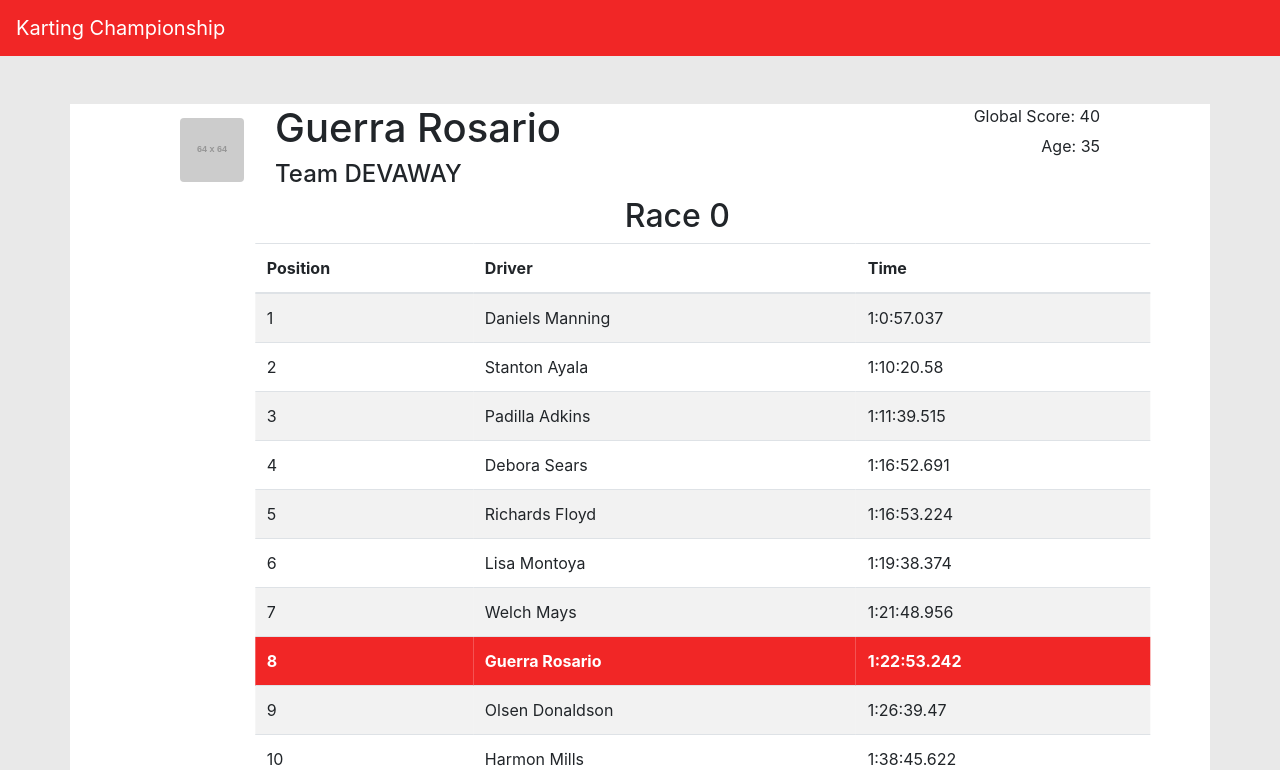
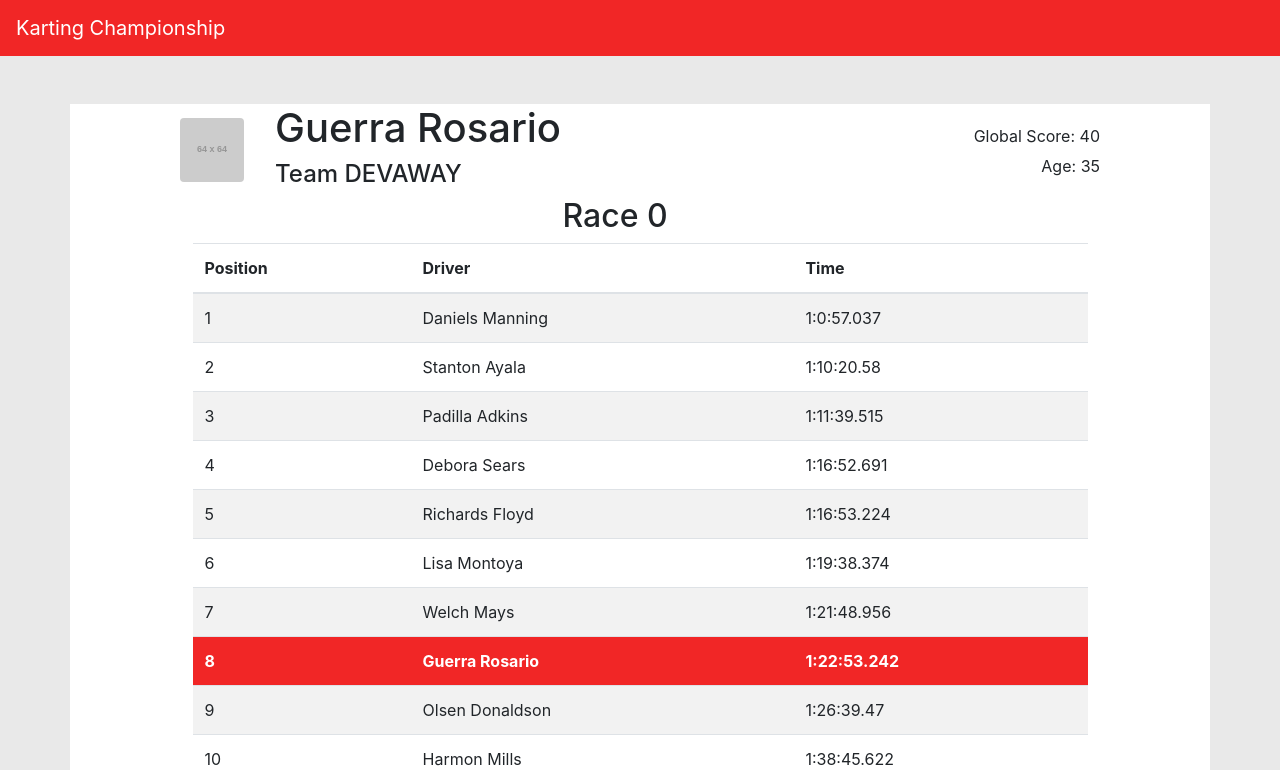
Before and after one commit to vCabeza/kart-ranking, a React (Create React App) app: page /kart-ranking/driver/5f3a3c5f086b43d06ac5a984 in a window 1280 px wide. Shown: the top 770 px of the page. Built offline with nearby package versions, Linux system fonts and the light colour scheme.

Commit message:
Slider Indications

```diff
--- a/src/components/drivers/DriverProfile.jsx
+++ b/src/components/drivers/DriverProfile.jsx
@@ -38,7 +38,7 @@ class DriverProfile extends Component {
             </Row>
           </Col>
 
-          <Col xs={8} md={{ offset: 3, span: 2 }}>
+          <Col xs={8} md={{ offset: 3, span: 2 }} style={{ marginTop: '20px' }}>
             <Row as={Col} className='profileInfo'>
               <p>Global Score: {this.props.selectedDriver.globalScore}</p>
             </Row>
@@ -50,7 +50,7 @@ class DriverProfile extends Component {
 
         <Row>
           <Col xs={12}>
-            <Carousel>
+            <Carousel variant='dark' interval={3000} indicators={false}>
               <Carousel.Item>
                 <Col md={{ span: 8, offset: 4 }}>
                   <h2>Personal Ranking</h2>
--- a/src/ranking.css
+++ b/src/ranking.css
@@ -43,6 +43,11 @@ html {
   color: white;
 }
 
+.carousel-control-next,
+.carousel-control-prev {
+  width: 5%;
+}
+
 @media only screen and (max-width: 600px) {
   .table {
     font-size: x-small;
@@ -64,4 +69,24 @@ html {
   .body-container {
     margin-top: 3em;
   }
+
+  .carousel-control-next,
+  .carousel-control-prev {
+    width: 8%;
+    opacity: 10;
+  }
+
+  .carousel-control-next:hover,
+  .carousel-control-prev:hover {
+    background-color: rgb(235, 235, 235);
+  }
+
+  .carousel-control-next span,
+  .carousel-control-prev span {
+    height: 40px;
+    width: 25px;
+    border-radius: 50%;
+    border: 1px solid red;
+    background-color: #f12626 !important;
+  }
 }
```
Also changed, not shown: public/logo192.png (deleted), public/logo512.png (deleted), public/robots.txt (deleted).
